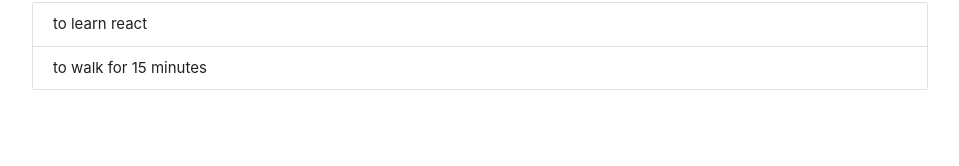
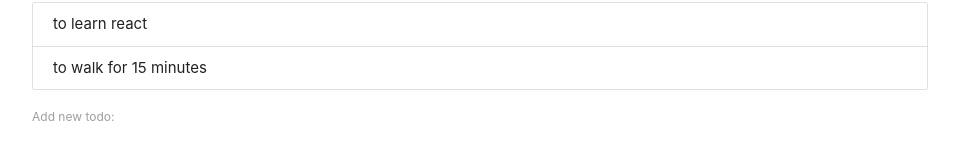
Before and after one commit to EngStu/complete-react-redux, a React (Create React App) app: page / in a window 1280 px wide. Shown: the part 134-300 px from the top of the page, without its empty margins (160-1119 px from the left). Built offline with nearby package versions, Linux system fonts and the light colour scheme.

Commit message:
23_finished_todo-app

```diff
--- /dev/null
+++ b/src/AddTodo.js
@@ -0,0 +1,33 @@
+import React, { Component } from 'react'
+
+class AddTodo extends Component {
+  state = {
+    content: ''
+  }
+
+  handleChange = (e) => {
+    this.setState({
+      content: e.target.value
+    })
+  }
+  handleSubmit = (e) => {
+    e.preventDefault()
+    this.props.addTodo(this.state)
+    this.setState({
+      content: ''
+    })
+  }
+
+  render() {
+    return (
+      <div>
+        <form onSubmit={this.handleSubmit}>
+          <label htmlFor="todo">Add new todo:</label>
+          <input name="todo" type="text" onChange={this.handleChange} value={this.state.content} />
+        </form>
+      </div>
+    )
+  }
+}
+
+export default AddTodo
--- a/src/App.js
+++ b/src/App.js
@@ -1,5 +1,6 @@
 import React, { Component } from 'react';
 import Todos from './Todos'
+import AddTodo from './AddTodo';
 
 class App extends Component {
   state = {
@@ -17,12 +18,21 @@
       todos
     })
   }
+  addTodo = (todo) => {
+    todo.id = Math.random()
+    let todos = [...this.state.todos, todo]
+    this.setState({
+      todos
+    })
+  }
+
 
   render() {
     return (
       <div className="todo-app container">
         <h1 className="center blue-text">Todo's</h1>
         <Todos todos={this.state.todos} deleteTodo={this.deleteTodo} />
+        <AddTodo addTodo={this.addTodo} />
       </div>
     );
   }
```
